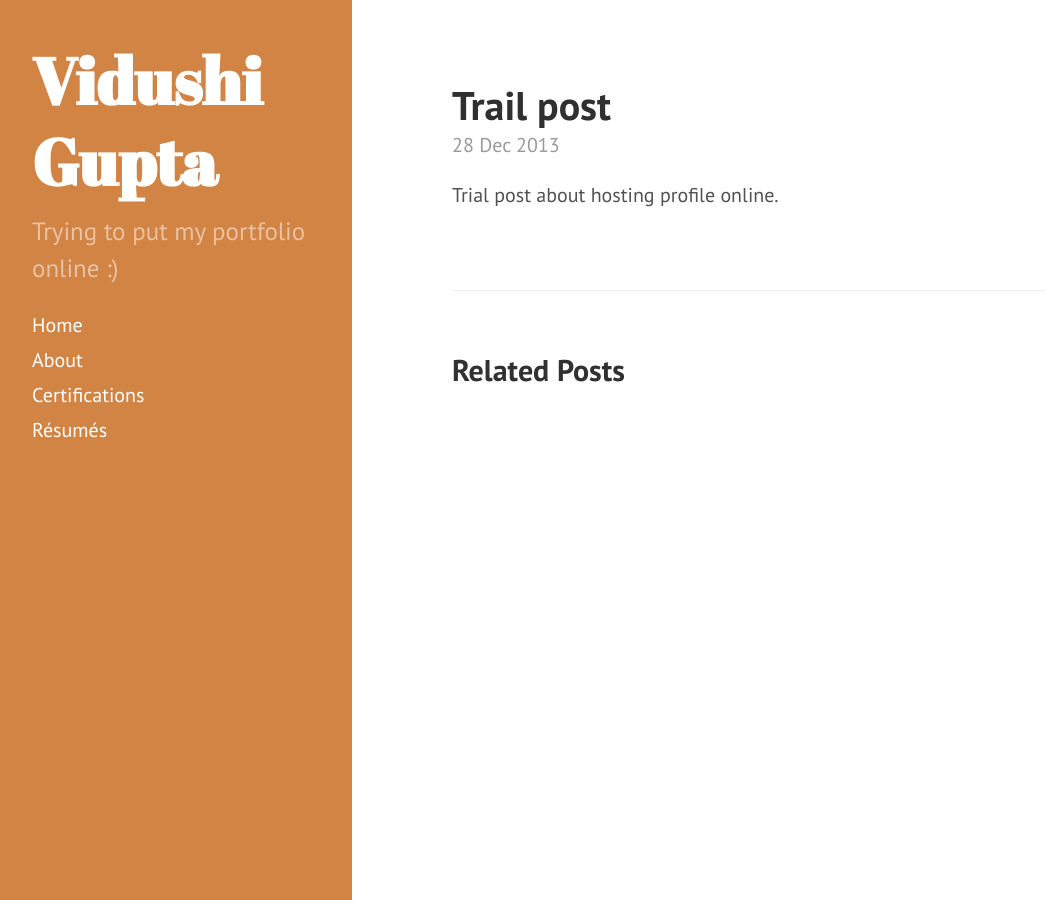
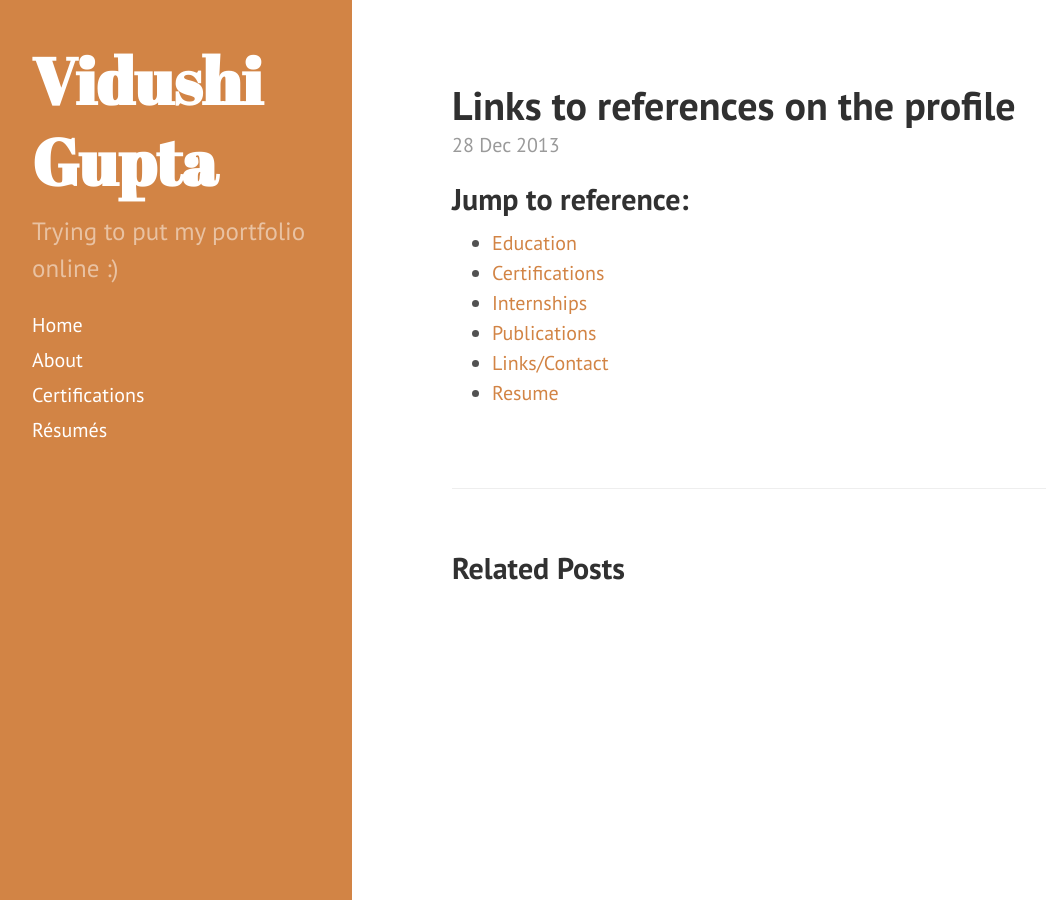
Before and after one commit to VidushiGupta80/vidushigupta80.github.io, a Jekyll site: the page built from _posts/2013-12-28-introduction.md, in a window 1280 px wide. Shown: the whole page, without its empty margins (8-1054 px from the left). Built offline with Jekyll 4.4.1, drawn with Linux system fonts in a browser that asks for light colours; Markdown is read by kramdown in place of the engine named in the settings.

Commit message:
Update 2013-12-28-introduction.md

```diff
--- a/_posts/2013-12-28-introduction.md
+++ b/_posts/2013-12-28-introduction.md
@@ -1,6 +1,12 @@
 ---
 layout: post
-title: Trail post
+title: Links to references on the profile
 ---
 
-Trial post about hosting profile online.
+## Jump to reference:
+- [Education](https://vidushigupta80.github.io/about/#education)
+- [Certifications](https://vidushigupta80.github.io/certifications)
+- [Internships](https://vidushigupta80.github.io/about/#internships)
+- [Publications](https://vidushigupta80.github.io/about/#publications)
+- [Links/Contact](https://vidushigupta80.github.io/about/#links)
+- [Resume](https://vidushigupta80.github.io/resume)
```
